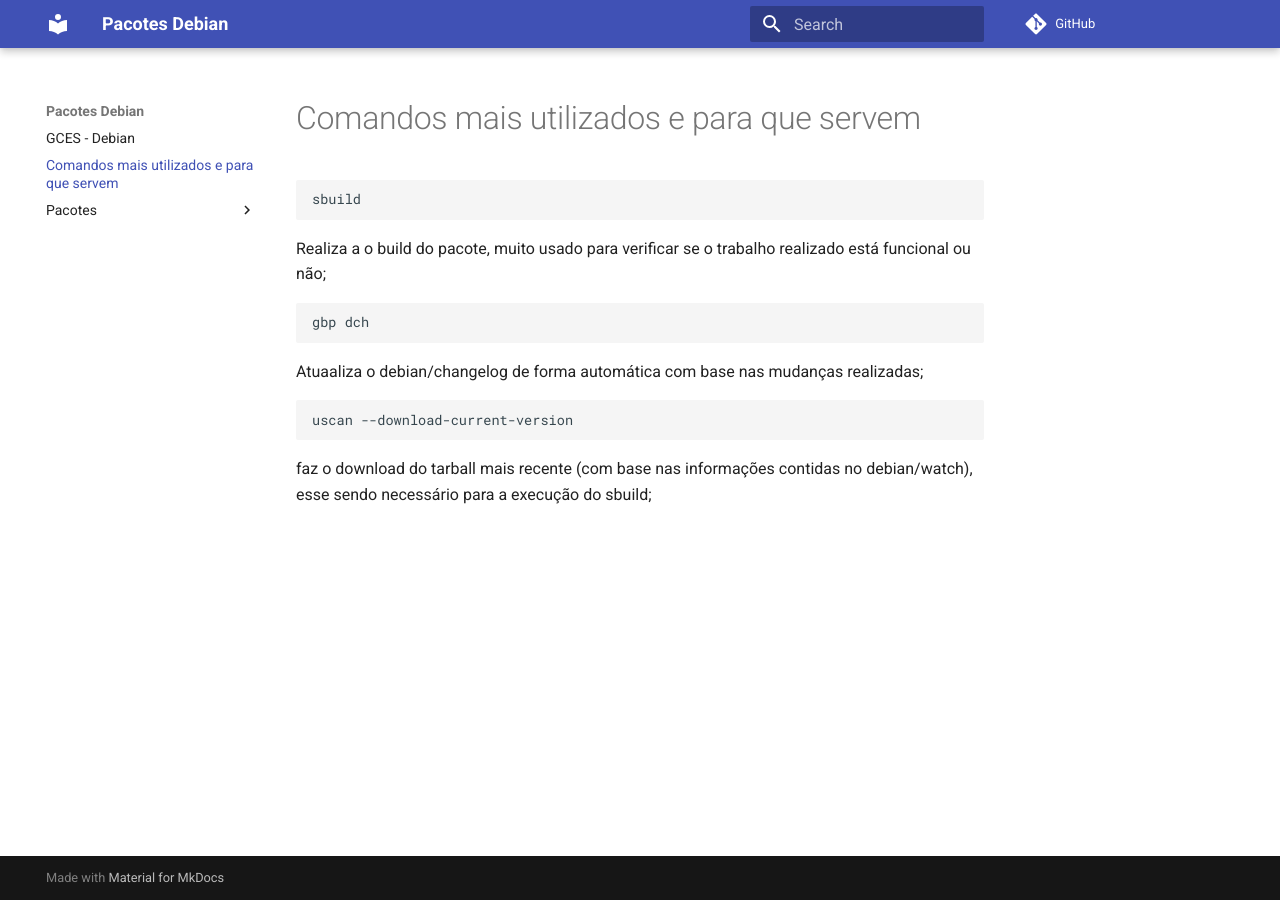
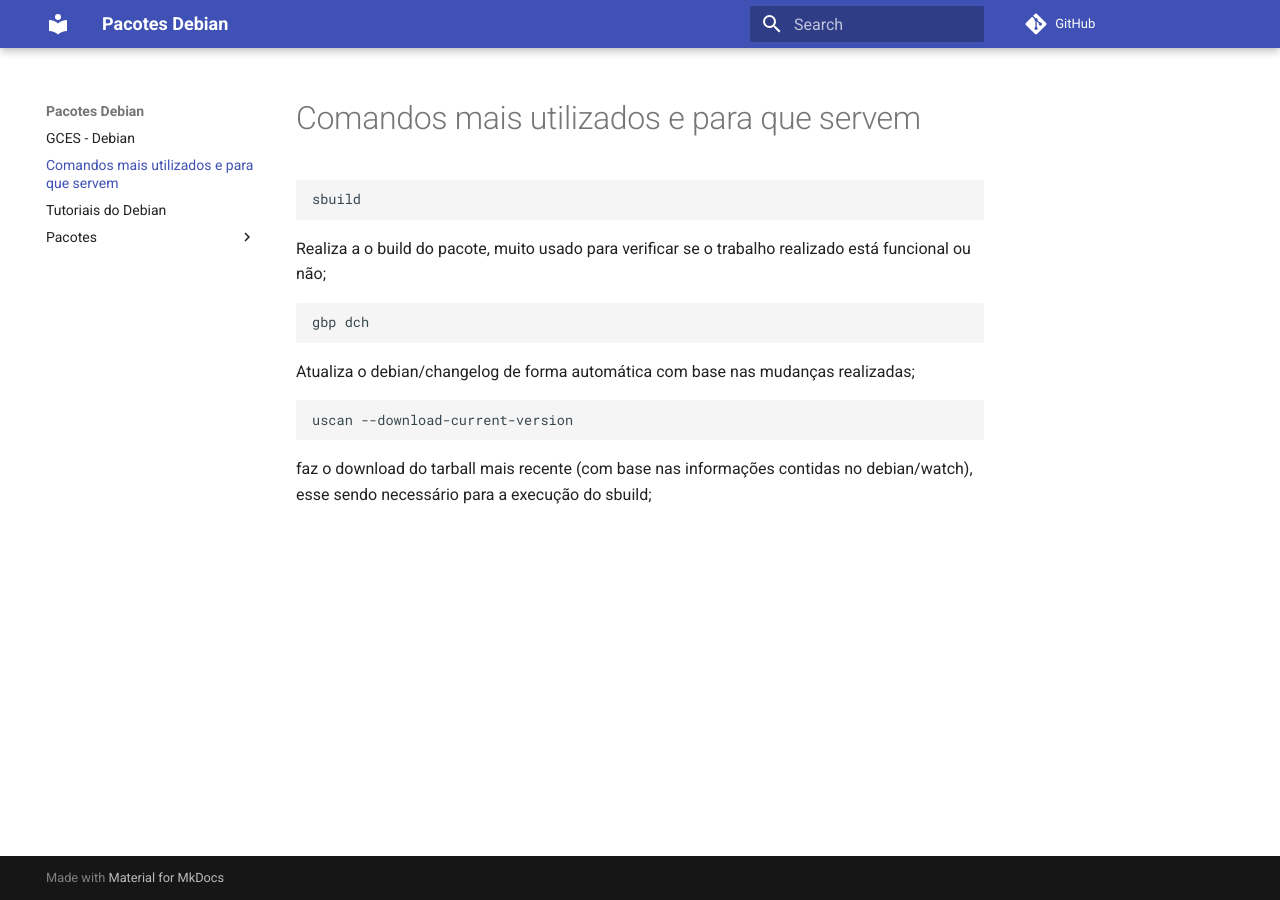
Before and after one commit to FGA-GCES/Debian_Pacotes, an MkDocs documentation site: the page built from docs/comandosUteis.md, in a window 1280 px wide. Built offline with MkDocs 1.6.1 and Material for MkDocs 9.7.7, drawn with Linux system fonts in a browser that asks for light colours; comment, search, counter and statistics services are not loaded.

Commit message:
:memo: tutoriais

````diff
--- a/docs/comandosUteis.md
+++ b/docs/comandosUteis.md
@@ -7,7 +7,7 @@
 ```bash
 gbp dch
 ```
-  Atuaaliza o debian/changelog de forma automática com base nas mudanças realizadas;
+  Atualiza o debian/changelog de forma automática com base nas mudanças realizadas;
 ```bash
 uscan --download-current-version
 ```
````
Also changed, not shown: docs/index.md (+1 -0 lines), docs/pacotes/leonardo-milomes-vitoriano.md (+3 -2 lines), docs/tutoriais.md (added, +13 -0 lines).
